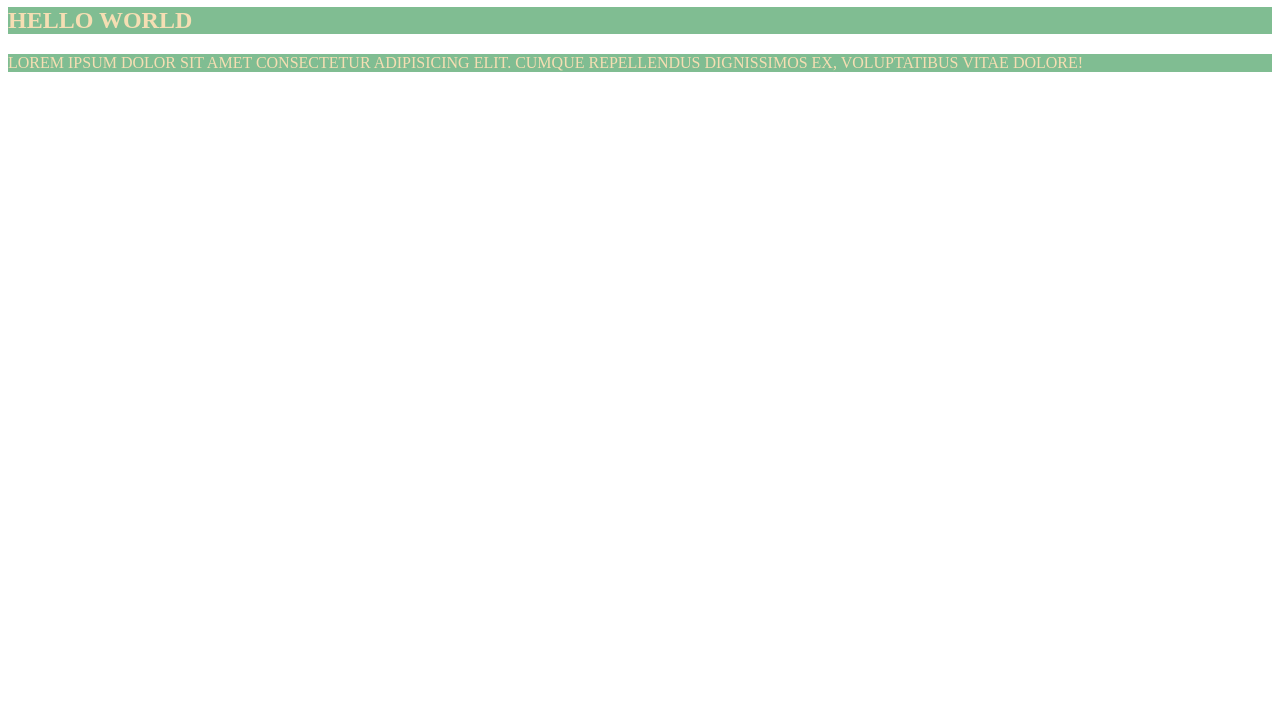
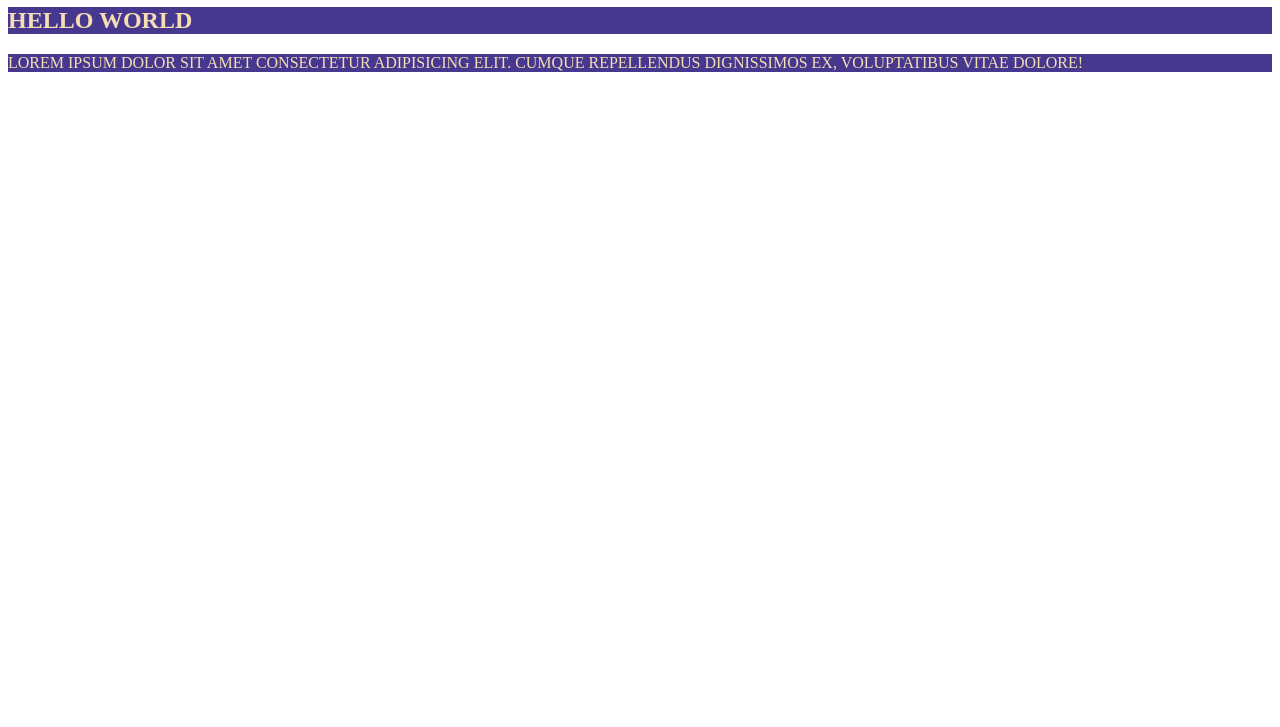
Before and after one commit to Vandana-Vasudevan/testing, a plain HTML site: page index.html in a window 1280 px wide. Shown: the part 73-800 px from the top of the page. Drawn offline with Linux system fonts and the light colour scheme.

Commit message:
background violet

```diff
--- a/styles.css
+++ b/styles.css
@@ -7,7 +7,7 @@
 } */
 
 .special :not(h1) {
-  background-color: rgb(128, 189, 146);
+  background-color: #47388f;
   color: wheat;
   text-transform: uppercase;
 }
```
